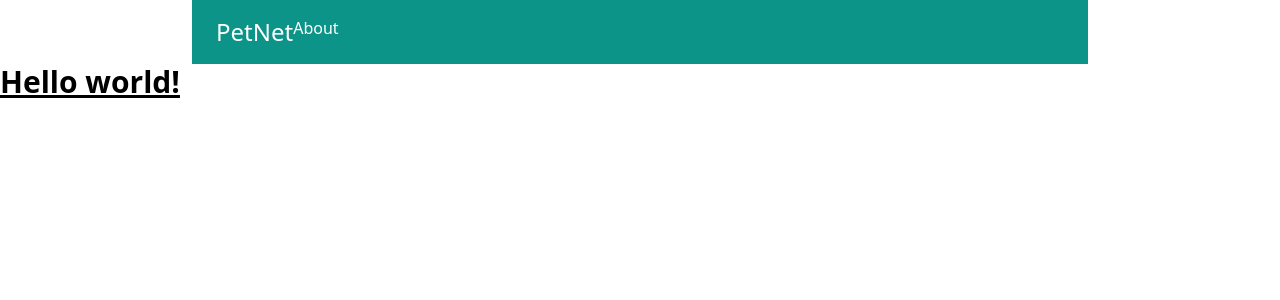
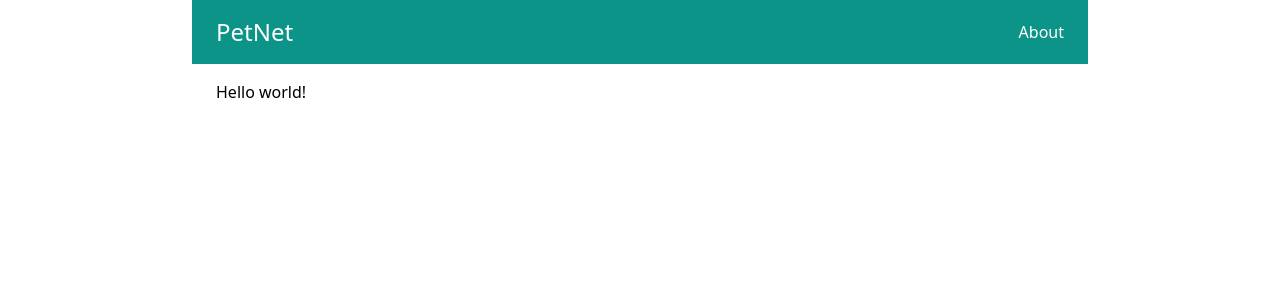
Before and after one commit to GodsplanElot/PETNET, a Django app: template petnet/core/templates/core/frontpage.html in a window 1280 px wide. Shown: the top 300 px of the page. Run offline with Django 5.2, Linux system fonts and the light colour scheme; the template is opened without the code that fills it, so the values that code supplies are empty; some libraries are stand-ins or nearby versions.

Commit message:
made a simple adjustment to the nav_bar and the page width adjustments

```diff
--- a/petnet/core/templates/core/base.html
+++ b/petnet/core/templates/core/base.html
@@ -7,7 +7,7 @@
   <title>{% block title %} PETNET {% endblock %}| WELCOME </title>
 </head>
 <body>
-<nav class="max-w-4xl mx-auto py-4 flex px-6 bg-teal-600">
+<nav class="max-w-4xl mx-auto py-4 items-center justify-between flex px-6 bg-teal-600">
     <div class="logo">
         <a href="/" class="text-2xl text-white">PetNet</a>
     </div>
@@ -18,8 +18,10 @@
 
 </nav>
 
-{% block content %}
+<div class="max-w-4xl mx-auto py-4 px-6">
+    {% block content %}
 
-{% endblock %}
+    {% endblock %}
+</div>
 </body>
 </html>
--- a/petnet/core/templates/core/frontpage.html
+++ b/petnet/core/templates/core/frontpage.html
@@ -3,7 +3,6 @@
 {% block title %} HOME {% endblock %}
 
 {% block content %}
-<h1 class="text-3xl font-bold underline">
-    Hello world!
-</h1>
+   Hello world!
+
 {% endblock %}
```
